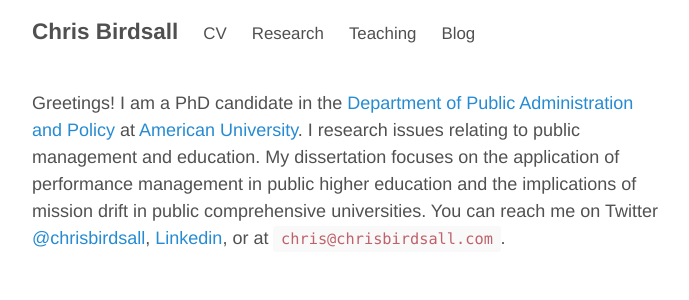
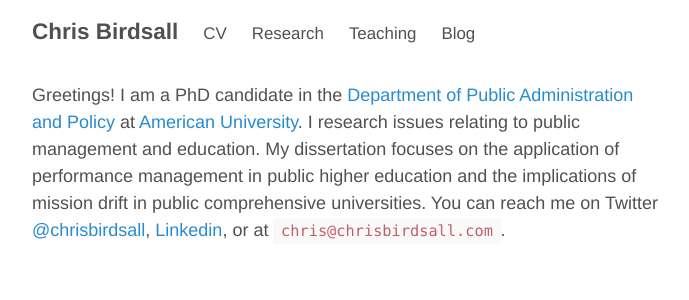
Before and after one commit to chrisbirdsall/chrisbirdsall.github.io, a Jekyll site: the page built from index.md, in a window 1280 px wide. Shown: the top 300 px of the page, without its empty margins (293-982 px from the left). Built offline with Jekyll 4.4.1, drawn with Linux system fonts in a browser that asks for light colours.

Commit message:
Changing masthead spacing

```diff
--- a/_sass/_base.scss
+++ b/_sass/_base.scss
@@ -22,11 +22,6 @@ html {
   @media (min-width: 38em) {
     font-size: 18px;
   }
-}
-
-div {
-    height: 1px;
-    vertical-align: top;
 }
 
 body {
--- a/_sass/_masthead.scss
+++ b/_sass/_masthead.scss
@@ -5,7 +5,7 @@
 .masthead {
   padding-top:    1rem;
   padding-bottom: 1rem;
-  margin-bottom: 3rem;
+  margin-bottom: 1rem;
 }
 
 .masthead-title {
```
